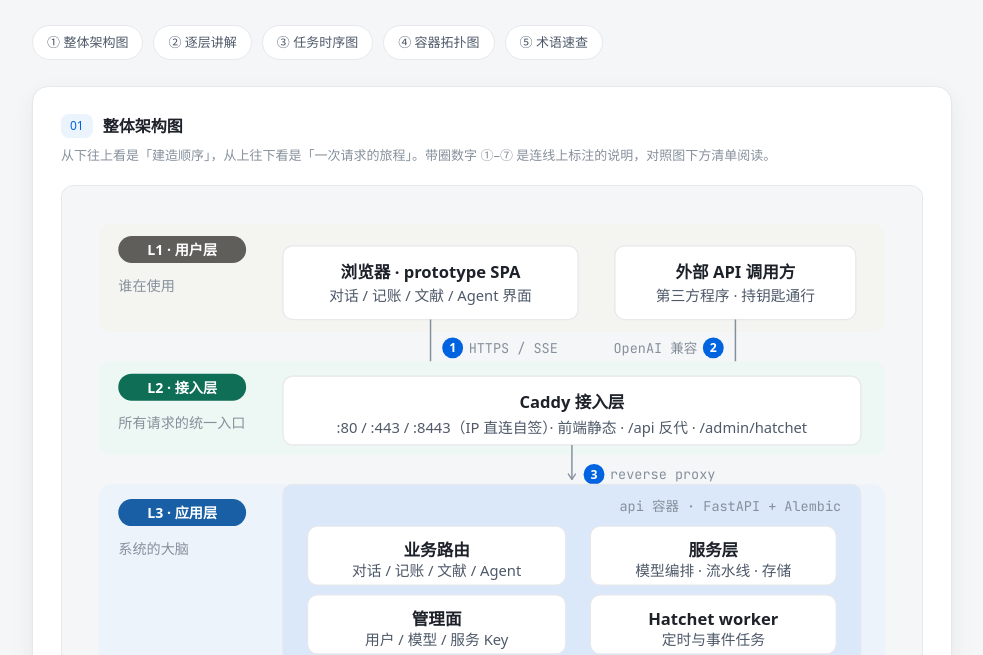
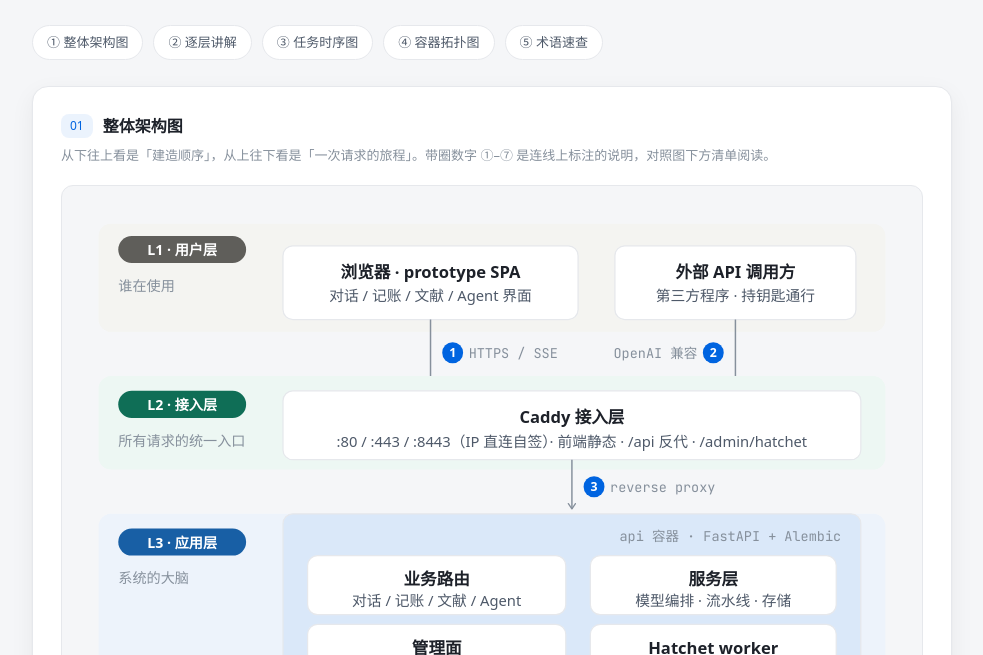
Before and after one commit to XiaoPang-Huang/lumencafe, a plain HTML site: page docs/架构总览-v1.html in a window 1280 px wide. Shown: the part 145-800 px from the top of the page, without its empty margins (148-1131 px from the left). Drawn offline with Linux system fonts and the light colour scheme; a script that the page names is missing.

Commit message:
fix(docs): 加宽架构图层间距，消除序号圆圈压盖层带边框

```diff
--- a/docs/架构总览-v1.html
+++ b/docs/架构总览-v1.html
@@ -157,7 +157,7 @@ code{font-family:"JetBrains Mono Local",Consolas,monospace;font-size:.92em;
   <h2><span class="no">01</span>整体架构图</h2>
   <div class="sub">从下往上看是「建造顺序」，从上往下看是「一次请求的旅程」。带圈数字 ①–⑦ 是连线上标注的说明，对照图下方清单阅读。</div>
   <div class="fig">
-  <svg viewBox="0 0 680 668" width="100%" role="img" xmlns="http://www.w3.org/2000/svg">
+  <svg viewBox="0 0 680 704" width="100%" role="img" xmlns="http://www.w3.org/2000/svg">
     <title>整体分层架构</title>
     <desc>L1 用户层经 L2 Caddy 接入 L3 FastAPI 应用层；应用层向下连接 L4 PostgreSQL 与 pi-runner 沙箱；L5 为备份与外部依赖。连线标注 1 至 7 对应图下方说明。</desc>
     <defs>
@@ -180,97 +180,97 @@ code{font-family:"JetBrains Mono Local",Consolas,monospace;font-size:.92em;
       <text class="th" x="538" y="55" text-anchor="middle" dominant-baseline="central">外部 API 调用方</text>
       <text class="ts" x="538" y="74" text-anchor="middle" dominant-baseline="central">第三方程序 · 持钥匙通行</text>
     </g>
-    <path class="arr" d="M290 94 V136" marker-end="url(#ar1)"/>
-    <path class="arr" d="M538 94 V136" marker-end="url(#ar1)"/>
-    <g class="mk"><circle cx="308" cy="117" r="8.5"/><text x="308" y="117" text-anchor="middle" dominant-baseline="central">1</text></g>
-    <text class="mono" x="321" y="117" dominant-baseline="central">HTTPS / SSE</text>
-    <g class="mk"><circle cx="520" cy="117" r="8.5"/><text x="520" y="117" text-anchor="middle" dominant-baseline="central">2</text></g>
-    <text class="mono" x="507" y="117" text-anchor="end" dominant-baseline="central">OpenAI 兼容</text>
+    <path class="arr" d="M290 94 V148" marker-end="url(#ar1)"/>
+    <path class="arr" d="M538 94 V148" marker-end="url(#ar1)"/>
+    <g class="mk"><circle cx="308" cy="121" r="8.5"/><text x="308" y="121" text-anchor="middle" dominant-baseline="central">1</text></g>
+    <text class="mono" x="321" y="121" dominant-baseline="central">HTTPS / SSE</text>
+    <g class="mk"><circle cx="520" cy="121" r="8.5"/><text x="520" y="121" text-anchor="middle" dominant-baseline="central">2</text></g>
+    <text class="mono" x="507" y="121" text-anchor="end" dominant-baseline="central">OpenAI 兼容</text>
 
     <!-- ===== L2 接入层 ===== -->
-    <rect x="20" y="128" width="640" height="76" rx="10" class="band b2"/>
-    <g class="chip"><rect x="36" y="138" width="104" height="22" rx="11" fill="#0F6E56"/><text x="88" y="149" text-anchor="middle" dominant-baseline="central">L2 · 接入层</text></g>
-    <text class="ld" x="36" y="178" dominant-baseline="central">所有请求的统一入口</text>
+    <rect x="20" y="140" width="640" height="76" rx="10" class="band b2"/>
+    <g class="chip"><rect x="36" y="152" width="104" height="22" rx="11" fill="#0F6E56"/><text x="88" y="163" text-anchor="middle" dominant-baseline="central">L2 · 接入层</text></g>
+    <text class="ld" x="36" y="192" dominant-baseline="central">所有请求的统一入口</text>
     <g class="nd">
-      <rect x="170" y="140" width="470" height="56" rx="8" stroke-width="1"/>
-      <text class="th" x="405" y="161" text-anchor="middle" dominant-baseline="central">Caddy 接入层</text>
-      <text class="ts" x="405" y="181" text-anchor="middle" dominant-baseline="central">:80 / :443 / :8443（IP 直连自签）· 前端静态 · /api 反代 · /admin/hatchet</text>
+      <rect x="170" y="152" width="470" height="56" rx="8" stroke-width="1"/>
+      <text class="th" x="405" y="173" text-anchor="middle" dominant-baseline="central">Caddy 接入层</text>
+      <text class="ts" x="405" y="193" text-anchor="middle" dominant-baseline="central">:80 / :443 / :8443（IP 直连自签）· 前端静态 · /api 反代 · /admin/hatchet</text>
     </g>
-    <path class="arr" d="M405 196 V224" marker-end="url(#ar1)"/>
-    <g class="mk"><circle cx="423" cy="220" r="8.5"/><text x="423" y="220" text-anchor="middle" dominant-baseline="central">3</text></g>
-    <text class="mono" x="436" y="220" dominant-baseline="central">reverse proxy</text>
+    <path class="arr" d="M405 208 V248" marker-end="url(#ar1)"/>
+    <g class="mk"><circle cx="423" cy="230" r="8.5"/><text x="423" y="230" text-anchor="middle" dominant-baseline="central">3</text></g>
+    <text class="mono" x="436" y="230" dominant-baseline="central">reverse proxy</text>
 
     <!-- ===== L3 应用层 ===== -->
-    <rect x="20" y="228" width="640" height="210" rx="10" class="band b3"/>
-    <g class="chip"><rect x="36" y="240" width="104" height="22" rx="11" fill="#185FA5"/><text x="88" y="251" text-anchor="middle" dominant-baseline="central">L3 · 应用层</text></g>
-    <text class="ld" x="36" y="280" dominant-baseline="central">系统的大脑</text>
-    <rect x="170" y="228" width="470" height="210" rx="8" class="frame"/>
-    <text class="mono" x="624" y="246" text-anchor="end" dominant-baseline="central">api 容器 · FastAPI + Alembic</text>
+    <rect x="20" y="252" width="640" height="210" rx="10" class="band b3"/>
+    <g class="chip"><rect x="36" y="264" width="104" height="22" rx="11" fill="#185FA5"/><text x="88" y="275" text-anchor="middle" dominant-baseline="central">L3 · 应用层</text></g>
+    <text class="ld" x="36" y="304" dominant-baseline="central">系统的大脑</text>
+    <rect x="170" y="252" width="470" height="210" rx="8" class="frame"/>
+    <text class="mono" x="624" y="270" text-anchor="end" dominant-baseline="central">api 容器 · FastAPI + Alembic</text>
     <g class="nd">
-      <rect x="190" y="262" width="210" height="48" rx="8" stroke-width="1"/>
-      <text class="th" x="295" y="281" text-anchor="middle" dominant-baseline="central">业务路由</text>
-      <text class="ts" x="295" y="298" text-anchor="middle" dominant-baseline="central">对话 / 记账 / 文献 / Agent</text>
+      <rect x="190" y="286" width="210" height="48" rx="8" stroke-width="1"/>
+      <text class="th" x="295" y="305" text-anchor="middle" dominant-baseline="central">业务路由</text>
+      <text class="ts" x="295" y="322" text-anchor="middle" dominant-baseline="central">对话 / 记账 / 文献 / Agent</text>
     </g>
     <g class="nd">
-      <rect x="420" y="262" width="200" height="48" rx="8" stroke-width="1"/>
-      <text class="th" x="520" y="281" text-anchor="middle" dominant-baseline="central">服务层</text>
-      <text class="ts" x="520" y="298" text-anchor="middle" dominant-baseline="central">模型编排 · 流水线 · 存储</text>
+      <rect x="420" y="286" width="200" height="48" rx="8" stroke-width="1"/>
+      <text class="th" x="520" y="305" text-anchor="middle" dominant-baseline="central">服务层</text>
+      <text class="ts" x="520" y="322" text-anchor="middle" dominant-baseline="central">模型编排 · 流水线 · 存储</text>
     </g>
     <g class="nd">
-      <rect x="190" y="318" width="210" height="48" rx="8" stroke-width="1"/>
-      <text class="th" x="295" y="337" text-anchor="middle" dominant-baseline="central">管理面</text>
-      <text class="ts" x="295" y="354" text-anchor="middle" dominant-baseline="central">用户 / 模型 / 服务 Key</text>
+      <rect x="190" y="342" width="210" height="48" rx="8" stroke-width="1"/>
+      <text class="th" x="295" y="361" text-anchor="middle" dominant-baseline="central">管理面</text>
+      <text class="ts" x="295" y="378" text-anchor="middle" dominant-baseline="central">用户 / 模型 / 服务 Key</text>
     </g>
     <g class="nd">
-      <rect x="420" y="318" width="200" height="48" rx="8" stroke-width="1"/>
-      <text class="th" x="520" y="337" text-anchor="middle" dominant-baseline="central">Hatchet worker</text>
-      <text class="ts" x="520" y="354" text-anchor="middle" dominant-baseline="central">定时与事件任务</text>
+      <rect x="420" y="342" width="200" height="48" rx="8" stroke-width="1"/>
+      <text class="th" x="520" y="361" text-anchor="middle" dominant-baseline="central">Hatchet worker</text>
+      <text class="ts" x="520" y="378" text-anchor="middle" dominant-baseline="central">定时与事件任务</text>
     </g>
     <g class="gwnode">
-      <rect x="190" y="382" width="430" height="36" rx="8" stroke-width="1"/>
-      <text class="th" x="405" y="400" text-anchor="middle" dominant-baseline="central">模型网关 /gw/v1 · 令牌鉴权 · 计费 · 熔断</text>
+      <rect x="190" y="406" width="430" height="36" rx="8" stroke-width="1"/>
+      <text class="th" x="405" y="424" text-anchor="middle" dominant-baseline="central">模型网关 /gw/v1 · 令牌鉴权 · 计费 · 熔断</text>
     </g>
-    <path class="arr" d="M280 438 V470" marker-end="url(#ar1)"/>
-    <path class="arr" d="M525 438 V470" marker-end="url(#ar1)"/>
-    <g class="mk"><circle cx="298" cy="458" r="8.5"/><text x="298" y="458" text-anchor="middle" dominant-baseline="central">4</text></g>
-    <text class="mono" x="311" y="458" dominant-baseline="central">SQL :5432</text>
-    <g class="mk"><circle cx="509" cy="458" r="8.5"/><text x="509" y="458" text-anchor="middle" dominant-baseline="central">5</text></g>
-    <text class="mono" x="496" y="458" text-anchor="end" dominant-baseline="central">HTTP :8787</text>
+    <path class="arr" d="M280 462 V506" marker-end="url(#ar1)"/>
+    <path class="arr" d="M525 462 V506" marker-end="url(#ar1)"/>
+    <g class="mk"><circle cx="298" cy="482" r="8.5"/><text x="298" y="482" text-anchor="middle" dominant-baseline="central">4</text></g>
+    <text class="mono" x="311" y="482" dominant-baseline="central">SQL :5432</text>
+    <g class="mk"><circle cx="509" cy="482" r="8.5"/><text x="509" y="482" text-anchor="middle" dominant-baseline="central">5</text></g>
+    <text class="mono" x="496" y="482" text-anchor="end" dominant-baseline="central">HTTP :8787</text>
 
     <!-- ===== L4 数据与沙箱 ===== -->
-    <rect x="20" y="462" width="640" height="84" rx="10" class="band b4"/>
-    <g class="chip"><rect x="36" y="474" width="118" height="22" rx="11" fill="#534AB7"/><text x="95" y="485" text-anchor="middle" dominant-baseline="central">L4 · 数据与沙箱</text></g>
-    <text class="ld" x="36" y="520" dominant-baseline="central">仓库与 AI 工作室</text>
+    <rect x="20" y="498" width="640" height="84" rx="10" class="band b4"/>
+    <g class="chip"><rect x="36" y="510" width="118" height="22" rx="11" fill="#534AB7"/><text x="95" y="521" text-anchor="middle" dominant-baseline="central">L4 · 数据与沙箱</text></g>
+    <text class="ld" x="36" y="556" dominant-baseline="central">仓库与 AI 工作室</text>
     <g class="nd">
-      <rect x="170" y="474" width="220" height="56" rx="8" stroke-width="1"/>
-      <text class="th" x="280" y="494" text-anchor="middle" dominant-baseline="central">PostgreSQL 16</text>
-      <text class="ts" x="280" y="513" text-anchor="middle" dominant-baseline="central">lumencafe 业务库 · hatchet 库</text>
+      <rect x="170" y="510" width="220" height="56" rx="8" stroke-width="1"/>
+      <text class="th" x="280" y="530" text-anchor="middle" dominant-baseline="central">PostgreSQL 16</text>
+      <text class="ts" x="280" y="549" text-anchor="middle" dominant-baseline="central">lumencafe 业务库 · hatchet 库</text>
     </g>
     <g class="nd">
-      <rect x="410" y="474" width="230" height="56" rx="8" stroke-width="1"/>
-      <text class="th" x="525" y="494" text-anchor="middle" dominant-baseline="central">pi-runner 沙箱</text>
-      <text class="ts" x="525" y="513" text-anchor="middle" dominant-baseline="central">Pi SDK · MCP · 只读根</text>
+      <rect x="410" y="510" width="230" height="56" rx="8" stroke-width="1"/>
+      <text class="th" x="525" y="530" text-anchor="middle" dominant-baseline="central">pi-runner 沙箱</text>
+      <text class="ts" x="525" y="549" text-anchor="middle" dominant-baseline="central">Pi SDK · MCP · 只读根</text>
     </g>
-    <path class="arr" d="M280 530 V578" marker-end="url(#ar1)"/>
-    <path class="arr" d="M525 530 V578" marker-end="url(#ar1)"/>
-    <g class="mk"><circle cx="298" cy="560" r="8.5"/><text x="298" y="560" text-anchor="middle" dominant-baseline="central">6</text></g>
-    <text class="mono" x="311" y="560" dominant-baseline="central">pg_dump 每日</text>
-    <g class="mk"><circle cx="509" cy="560" r="8.5"/><text x="509" y="560" text-anchor="middle" dominant-baseline="central">7</text></g>
-    <text class="mono" x="496" y="560" text-anchor="end" dominant-baseline="central">模型出口</text>
+    <path class="arr" d="M280 566 V626" marker-end="url(#ar1)"/>
+    <path class="arr" d="M525 566 V626" marker-end="url(#ar1)"/>
+    <g class="mk"><circle cx="298" cy="596" r="8.5"/><text x="298" y="596" text-anchor="middle" dominant-baseline="central">6</text></g>
+    <text class="mono" x="311" y="596" dominant-baseline="central">pg_dump 每日</text>
+    <g class="mk"><circle cx="509" cy="596" r="8.5"/><text x="509" y="596" text-anchor="middle" dominant-baseline="central">7</text></g>
+    <text class="mono" x="496" y="596" text-anchor="end" dominant-baseline="central">模型出口</text>
 
     <!-- ===== L5 基础设施 ===== -->
-    <rect x="20" y="570" width="640" height="76" rx="10" class="band b5"/>
-    <g class="chip"><rect x="36" y="582" width="104" height="22" rx="11" fill="#854F0B"/><text x="88" y="593" text-anchor="middle" dominant-baseline="central">L5 · 基础设施</text></g>
-    <text class="ld" x="36" y="624" dominant-baseline="central">后勤与供应商</text>
+    <rect x="20" y="618" width="640" height="76" rx="10" class="band b5"/>
+    <g class="chip"><rect x="36" y="630" width="104" height="22" rx="11" fill="#854F0B"/><text x="88" y="641" text-anchor="middle" dominant-baseline="central">L5 · 基础设施</text></g>
+    <text class="ld" x="36" y="672" dominant-baseline="central">后勤与供应商</text>
     <g class="nd">
-      <rect x="170" y="582" width="220" height="52" rx="8" stroke-width="1"/>
-      <text class="th" x="280" y="601" text-anchor="middle" dominant-baseline="central">backup</text>
-      <text class="ts" x="280" y="619" text-anchor="middle" dominant-baseline="central">restic 每日全量增量</text>
+      <rect x="170" y="630" width="220" height="52" rx="8" stroke-width="1"/>
+      <text class="th" x="280" y="649" text-anchor="middle" dominant-baseline="central">backup</text>
+      <text class="ts" x="280" y="667" text-anchor="middle" dominant-baseline="central">restic 每日全量增量</text>
     </g>
     <g class="nd">
-      <rect x="410" y="582" width="230" height="52" rx="8" stroke-width="1"/>
-      <text class="th" x="525" y="601" text-anchor="middle" dominant-baseline="central">外部依赖</text>
-      <text class="ts" x="525" y="619" text-anchor="middle" dominant-baseline="central">模型厂商 API · 文献源</text>
+      <rect x="410" y="630" width="230" height="52" rx="8" stroke-width="1"/>
+      <text class="th" x="525" y="649" text-anchor="middle" dominant-baseline="central">外部依赖</text>
+      <text class="ts" x="525" y="667" text-anchor="middle" dominant-baseline="central">模型厂商 API · 文献源</text>
     </g>
   </svg>
   </div>
```
